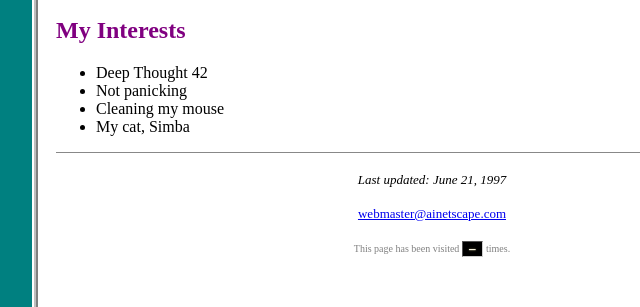
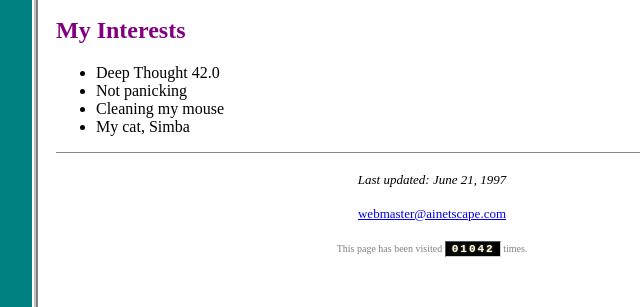
Before and after one commit to tstringham/ainetscape, a website: page public/index.html in a window 1280 px wide. Shown: the part 317-624 px from the top of the page, 208-848 px from the left. Drawn offline with Linux system fonts and the light colour scheme; no server answers.

Commit message:
Starter doc: Deep Thought 42.0; counter primed to 01042

```diff
--- a/public/index.html
+++ b/public/index.html
@@ -1205,7 +1205,7 @@
         <p><font face="Times New Roman" size="4">I built this page by hand, with my own two hands, learning HTML over one (1) entire weekend. It has since come to my attention that the <b>AI Composer&trade;</b> button does the same thing in about thirty (30) seconds. I am choosing not to think about this.</font></p>
         <h2><font color="#800080">My Interests</font></h2>
         <ul>
-          <li><font size="3">Deep Thought 42</font></li>
+          <li><font size="3">Deep Thought 42.0</font></li>
           <li><font size="3">Not panicking</font></li>
           <li><font size="3">Cleaning my mouse</font></li>
           <!-- <li><font size="3">Applying to <a href="https://a16z.com">Andreessen Horowitz</a></font></li> -->
@@ -1215,7 +1215,7 @@
         <center>
           <p><font size="2"><i id="last-updated">Last updated: May 22, 1997</i></font></p>
           <p><font size="2"><a href="mailto:webmaster@ainetscape.com">webmaster@ainetscape.com</a></font></p>
-          <p><font size="1" color="#808080">This page has been visited <span id="visitor-count" class="odometer">&mdash;</span> times.</font></p>
+          <p><font size="1" color="#808080">This page has been visited <span id="visitor-count" class="odometer">01042</span> times.</font></p>
         </center>
       </div>
     </div>
```
